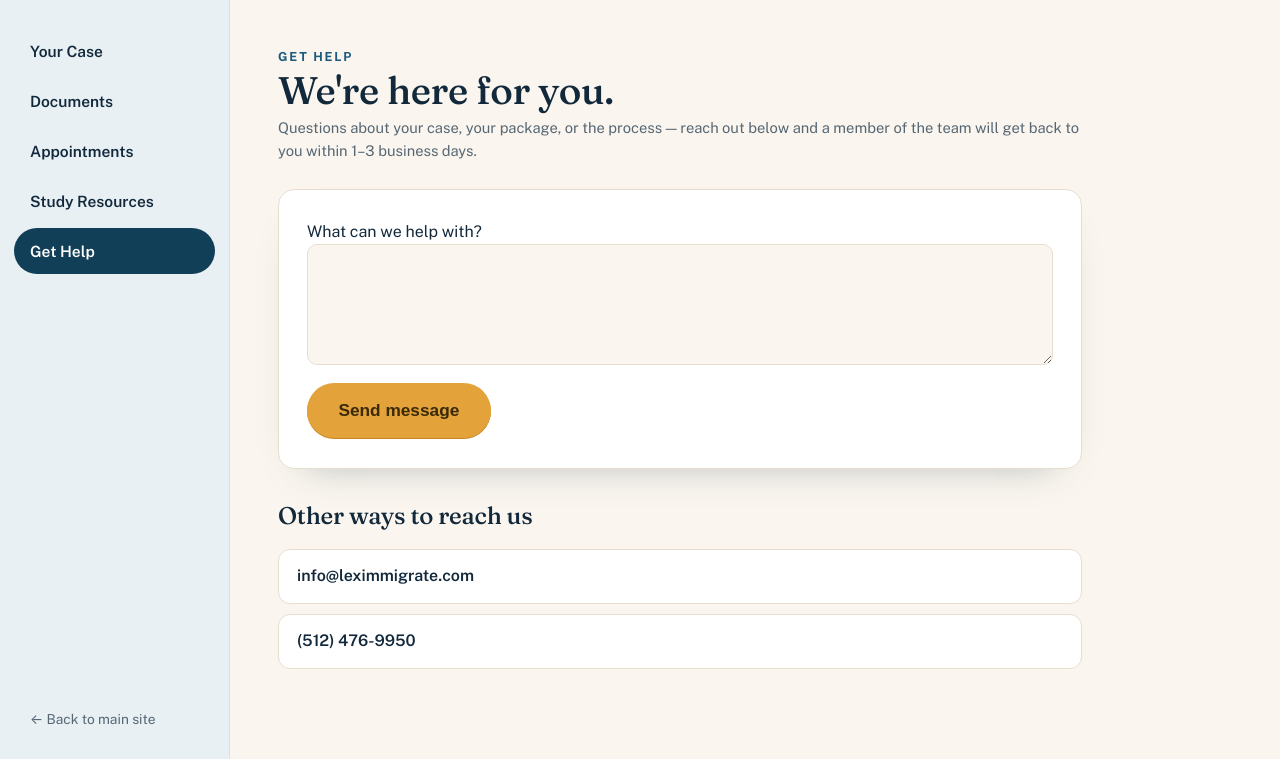
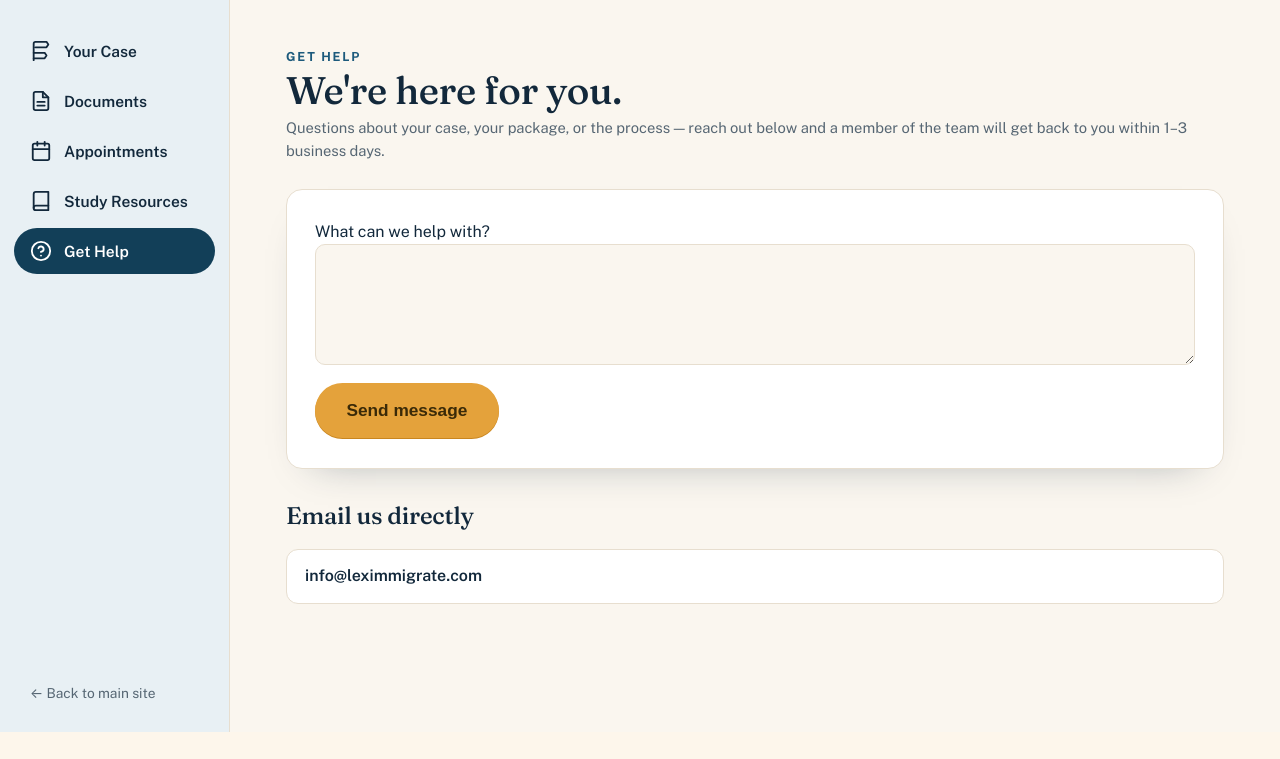
Before and after one commit to nifemisoyemi/Leximmigrate, a Django app: page /portal/help/ in a window 1280 px wide. Shown: the part 68-827 px from the top of the page. After the commit the page ends 800 px from the top, so only its background shows below. Run offline with Django 5.2, Linux system fonts and the light colour scheme; a user stored in the database is signed in; tables that the repository leaves empty hold one stand-in row (values such as "Sample post"); some libraries are stand-ins or nearby versions.

Commit message:
official form links and design fixes

```diff
--- a/catalog/management/commands/seed_catalog.py
+++ b/catalog/management/commands/seed_catalog.py
@@ -146,7 +146,8 @@ class Command(BaseCommand):
              "One more thing: the government's filing fee is paid <strong>directly to "
              "USCIS</strong>, separately from what you paid LexImmigrate. Check the "
              "current amount before you file, since it changes from time to time.",
-             [("Set up your free USCIS account", "https://myaccount.uscis.gov/"),
+             [("Form N-400 — official form & instructions (PDF)", "https://www.uscis.gov/n-400"),
+              ("File online with a free USCIS account", "https://myaccount.uscis.gov/"),
               ("Check the current filing fee", "https://www.uscis.gov/forms/filing-fees")]),
 
             (5, "Check your application status",
--- a/static/css/main.css
+++ b/static/css/main.css
@@ -292,7 +292,8 @@ footer a:hover{color:#fff}
 .side-link.on{background:var(--brand-deep);color:#fff}
 .side-foot{font-size:.86rem;color:var(--muted);padding:0 16px}
 .side-foot a:hover{color:var(--brand)}
-.app-main{padding:44px 48px 90px;max-width:900px}
+.app-main{padding:44px 56px 90px;width:100%;max-width:1200px;margin:0 auto;min-width:0}
+.step-body,.step-card p{max-width:78ch}
 .app-h1{font-family:"Fraunces",serif;font-weight:500;font-size:clamp(1.8rem,3vw,2.4rem);
   line-height:1.1;margin-bottom:6px}
 .app-sub{color:var(--muted);font-size:.92rem;margin-bottom:26px}
@@ -309,12 +310,15 @@ footer a:hover{color:#fff}
 .journey-head{display:flex;justify-content:space-between;align-items:flex-end;gap:20px;
   flex-wrap:wrap;margin-bottom:18px}
 @media (max-width:1000px){.next-cards{grid-template-columns:1fr}}
-@media (max-width:820px){.app-shell{grid-template-columns:1fr}
-  .app-side{flex-direction:row;justify-content:flex-start;gap:6px;overflow-x:auto;padding:12px 16px;border-right:0;border-bottom:1px solid var(--line)}
-  .app-side nav{display:flex;gap:6px}
-  .side-link{white-space:nowrap;margin-bottom:0}
+@media (max-width:820px){
+  .app-shell{grid-template-columns:68px 1fr}
+  .app-side{padding:20px 10px}
+  .side-link{justify-content:center;padding:11px 0}
+  .side-label{opacity:0;width:0;overflow:hidden}
   .side-foot{display:none}
-  .app-main{padding:28px 20px 70px}}
+  .side-toggle{display:none}
+  .app-main{padding:24px 16px 70px}
+}
 
 /* --- Documents checklist -------------------------------------------------- */
 .doc-progress{margin:18px 0 30px;max-width:420px}
@@ -368,8 +372,25 @@ footer a:hover{color:#fff}
 /* --- Quick-fix batch ------------------------------------------------------ */
 .side-toggle{background:none;border:1px solid var(--line);border-radius:8px;padding:6px 10px;
   cursor:pointer;font-size:1.1rem;color:var(--ink);margin-right:12px}
-.app-shell.collapsed{grid-template-columns:1fr}
-.app-shell.collapsed .app-side{display:none}
+.app-shell{position:relative}
+.side-link{display:flex;align-items:center;gap:12px;white-space:nowrap;overflow:hidden}
+.side-ico{width:22px;height:22px;flex-shrink:0;display:flex}
+.side-ico svg{width:22px;height:22px}
+.side-label{transition:opacity .15s}
+/* Collapsed = icon rail */
+.app-shell.collapsed{grid-template-columns:68px 1fr}
+.app-shell.collapsed .app-side{padding:28px 10px;overflow:visible}
+.app-shell.collapsed .side-link{justify-content:center;padding:11px 0}
+.app-shell.collapsed .side-label{opacity:0;width:0;overflow:hidden}
+.app-shell.collapsed .side-foot{display:none}
+/* Hover while collapsed: rail pops out OVER the content (content doesn't shift) */
+.app-side{grid-column:1}
+.app-main{grid-column:2}
+.app-shell.collapsed .app-side:hover{position:relative;width:230px;z-index:40;
+  padding:28px 14px;box-shadow:12px 0 30px -20px rgba(18,40,59,.5)}
+.app-shell.collapsed .app-side:hover .side-link{justify-content:flex-start;padding:11px 16px}
+.app-shell.collapsed .app-side:hover .side-label{opacity:1;width:auto}
+.app-shell.collapsed .app-side:hover .side-foot{display:block}
 .doc-cat{scroll-margin-top:90px}
 .nav{position:relative}
 @media (max-width:900px){
--- a/templates/base.html
+++ b/templates/base.html
@@ -31,7 +31,7 @@
         <a class="lang" href="#" aria-label="Cambiar a Español">Español</a>
         <a href="{% url 'login' %}" style="font-weight:600">Log in</a>
       {% endif %}
-      <a href="{% url 'quiz:start' %}" class="btn btn-primary btn-sm">See if you qualify</a>
+      <a href="{% url 'quiz:start' %}" class="btn btn-primary btn-sm">Start here</a>
     </div>
     <button class="menu-btn" aria-label="Open menu">☰</button>
   </div>
@@ -47,7 +47,7 @@
       <div>
         <div class="logo" style="margin-bottom:12px">Lex<b>Immigrate</b></div>
         <p style="max-width:32ch">Guided U.S. immigration, with as much attorney support as you want.</p>
-        <p style="margin-top:12px;font-size:.86rem;color:#8ea3b2">YSL Immigration Lawyers · Austin &amp; Laredo, TX · (512) 476-9950</p>
+        <p style="margin-top:12px;font-size:.86rem;color:#8ea3b2">YSL Immigration Lawyers · Austin &amp; Laredo, TX</p>
       </div>
       <div>
         <h5>Product</h5>
@@ -62,7 +62,7 @@
         <h5>Account</h5>
         <ul>
           <li><a href="{% url 'login' %}">Log in</a></li>
-          <li><a href="{% url 'quiz:start' %}">See if you qualify</a></li>
+          <li><a href="{% url 'quiz:start' %}">Start here</a></li>
         </ul>
       </div>
       <div>
--- a/templates/home.html
+++ b/templates/home.html
@@ -11,7 +11,7 @@
       <h1>You decide how much <em>lawyering</em> you need.</h1>
       <p class="lead">Becoming a U.S. citizen is a big step. We guide you through it clearly — and you choose how much attorney help you want, from doing it yourself to full representation.</p>
       <div class="hero-cta">
-        <a href="{% url 'quiz:start' %}" class="btn btn-primary btn-lg">See if you qualify — it's free</a>
+        <a href="{% url 'quiz:start' %}" class="btn btn-primary btn-lg">Start here — it's free</a>
         <a href="#how" class="btn btn-ghost btn-lg">See how it works</a>
       </div>
       <div class="microtrust"><span class="dot"></span> A few questions, about 2 minutes. No account or payment needed to start.</div>
@@ -87,7 +87,7 @@
         {% if package.tier.includes_representation %}
           <div class="price-note">Travel expenses for interview attendance not included.</div>
         {% endif %}
-        <a href="{% url 'quiz:start' %}" class="btn {% if package.tier.level == 3 %}btn-primary{% else %}btn-ghost{% endif %}">See if you qualify</a>
+        <a href="{% url 'quiz:start' %}" class="btn {% if package.tier.level == 3 %}btn-primary{% else %}btn-ghost{% endif %}">Start here</a>
       </div>
       {% endfor %}
     </div>
--- a/templates/legal/attorney_client_notice.html
+++ b/templates/legal/attorney_client_notice.html
@@ -44,7 +44,7 @@
     <p>YSL Immigration Lawyers is a Texas law firm. Its attorneys are licensed in [JURISDICTION(S) — CONFIRM]. Immigration law is federal, which allows the Firm to assist clients with federal immigration matters regardless of the state where they live; the Firm does not advise on other states' laws. [ATTORNEY TO CONFIRM whether any additional advertising disclosures are required, including the firm's principal-office designation under the Texas Disciplinary Rules.]</p>
 
     <h2>7. Questions</h2>
-    <p>If you're unsure whether you are a client of the Firm, or what your package covers — ask. YSL Immigration Lawyers · Austin &amp; Laredo, TX · (512) 476-9950 · [CONTACT EMAIL].</p>
+    <p>If you're unsure whether you are a client of the Firm, or what your package covers — ask. YSL Immigration Lawyers · Austin &amp; Laredo, TX · info@leximmigrate.com</p>
 
   </div>
 </section>
--- a/templates/legal/privacy.html
+++ b/templates/legal/privacy.html
@@ -17,7 +17,7 @@
 
     <h2>1. Who we are</h2>
     <p>LexImmigrate is a service of <strong>YSL Immigration Lawyers</strong> ("the Firm," "we," "us"), a law firm founded by attorney Yohana Saucedo with offices in Austin and Laredo, Texas. The Firm is the controller of the personal information collected through this site.</p>
-    <p>Questions about this policy or your information: <strong>[PRIVACY CONTACT EMAIL]</strong> · [FIRM MAILING ADDRESS] · (512) 476-9950.</p>
+    <p>Questions about this policy or your information: <strong>[PRIVACY CONTACT EMAIL]</strong> · info@leximmigrate.com · </p>
 
     <h2>2. What we collect</h2>
     <p><strong>Information you give us.</strong></p>
@@ -89,7 +89,7 @@
     <p>If we change this policy in a meaningful way, we will update the date at the top and, for significant changes, notify account holders by email. Continued use of the site after a change takes effect means the updated policy applies.</p>
 
     <h2>12. Contact</h2>
-    <p>YSL Immigration Lawyers · [FIRM MAILING ADDRESS] · (512) 476-9950 · <strong>[PRIVACY CONTACT EMAIL]</strong></p>
+    <p>YSL Immigration Lawyers · yohana@attorneysaucedo.com <strong>info@leximmigrate.com</strong></p>
 
   </div>
 </section>
--- a/templates/legal/terms.html
+++ b/templates/legal/terms.html
@@ -68,7 +68,7 @@
     <p>We may update these terms. If we make significant changes, we will notify account holders by email before the changes take effect. Your continued use of the platform after that means the updated terms apply. Changes do not retroactively alter the engagement agreement for a package you already purchased.</p>
 
     <h2>15. Contact</h2>
-    <p>YSL Immigration Lawyers · [FIRM MAILING ADDRESS] · (512) 476-9950 · [SUPPORT EMAIL]</p>
+    <p>YSL Immigration Lawyers · yohana@attorneysaucedo.com · info@leximmigrate.com</p>
 
   </div>
 </section>
--- a/templates/portal/appointments.html
+++ b/templates/portal/appointments.html
@@ -8,8 +8,8 @@
 
   {% if can_book %}
     <p class="app-sub">
-      {{ case.package.tier.included_meetings|default:"Your" }} meeting{{ case.package.tier.included_meetings|pluralize }}
-      with {{ case.package.tier.meetings_note|default:"your attorney" }} — pick whatever time works best for you below.
+      Pick a time with your attorney below.
+      {% if case.package.tier.included_meetings %}Your package includes {{ case.package.tier.included_meetings }} meeting{{ case.package.tier.included_meetings|pluralize }}.{% endif %}
       {% if case.package.tier.meetings_note %}<small>{{ case.package.tier.meetings_note }}</small>{% endif %}
     </p>
 
--- a/templates/portal/base_portal.html
+++ b/templates/portal/base_portal.html
@@ -28,11 +28,26 @@
 <div class="app-shell">
   <aside class="app-side">
     <nav aria-label="Portal">
-      <a class="side-link{% if active == 'case' %} on{% endif %}" href="{% url 'portal:dashboard' %}">Your Case</a>
-      <a class="side-link{% if active == 'documents' %} on{% endif %}" href="{% url 'portal:documents' %}">Documents</a>
-      <a class="side-link{% if active == 'appointments' %} on{% endif %}" href="{% url 'portal:appointments' %}">Appointments</a>
-      <a class="side-link{% if active == 'resources' %} on{% endif %}" href="{% url 'portal:resources' %}">Study Resources</a>
-      <a class="side-link{% if active == 'help' %} on{% endif %}" href="{% url 'portal:help' %}">Get Help</a>
+      <a class="side-link{% if active == 'case' %} on{% endif %}" href="{% url 'portal:dashboard' %}" title="Your Case">
+        <span class="side-ico"><svg viewBox="0 0 24 24" fill="none" stroke="currentColor" stroke-width="2" stroke-linecap="round" stroke-linejoin="round"><path d="M4 22V4a2 2 0 0 1 2-2h12l2 3-2 3H6"/><path d="M4 14h12l2 3-2 3H4"/></svg></span>
+        <span class="side-label">Your Case</span>
+      </a>
+      <a class="side-link{% if active == 'documents' %} on{% endif %}" href="{% url 'portal:documents' %}" title="Documents">
+        <span class="side-ico"><svg viewBox="0 0 24 24" fill="none" stroke="currentColor" stroke-width="2" stroke-linecap="round" stroke-linejoin="round"><path d="M14 2H6a2 2 0 0 0-2 2v16a2 2 0 0 0 2 2h12a2 2 0 0 0 2-2V8z"/><path d="M14 2v6h6"/><path d="M8 13h8M8 17h8"/></svg></span>
+        <span class="side-label">Documents</span>
+      </a>
+      <a class="side-link{% if active == 'appointments' %} on{% endif %}" href="{% url 'portal:appointments' %}" title="Appointments">
+        <span class="side-ico"><svg viewBox="0 0 24 24" fill="none" stroke="currentColor" stroke-width="2" stroke-linecap="round" stroke-linejoin="round"><rect x="3" y="4" width="18" height="18" rx="2"/><path d="M16 2v4M8 2v4M3 10h18"/></svg></span>
+        <span class="side-label">Appointments</span>
+      </a>
+      <a class="side-link{% if active == 'resources' %} on{% endif %}" href="{% url 'portal:resources' %}" title="Study Resources">
+        <span class="side-ico"><svg viewBox="0 0 24 24" fill="none" stroke="currentColor" stroke-width="2" stroke-linecap="round" stroke-linejoin="round"><path d="M4 19.5A2.5 2.5 0 0 1 6.5 17H20"/><path d="M6.5 2H20v20H6.5A2.5 2.5 0 0 1 4 19.5v-15A2.5 2.5 0 0 1 6.5 2z"/></svg></span>
+        <span class="side-label">Study Resources</span>
+      </a>
+      <a class="side-link{% if active == 'help' %} on{% endif %}" href="{% url 'portal:help' %}" title="Get Help">
+        <span class="side-ico"><svg viewBox="0 0 24 24" fill="none" stroke="currentColor" stroke-width="2" stroke-linecap="round" stroke-linejoin="round"><circle cx="12" cy="12" r="10"/><path d="M9.1 9a3 3 0 0 1 5.8 1c0 2-3 3-3 3"/><path d="M12 17h.01"/></svg></span>
+        <span class="side-label">Get Help</span>
+      </a>
     </nav>
     <div class="side-foot">
       <a href="{% url 'home' %}">← Back to main site</a>
--- a/templates/portal/help.html
+++ b/templates/portal/help.html
@@ -23,13 +23,10 @@
     </form>
   </div>
 
-  <h2 class="portal-h2" style="margin-top:34px">Other ways to reach us</h2>
+  <h2 class="portal-h2" style="margin-top:34px">Email us directly</h2>
   <div class="resource-cards">
     <a class="resource-card" href="mailto:info@leximmigrate.com">
       info@leximmigrate.com
     </a>
-    <a class="resource-card" href="tel:+15124769950">
-      (512) 476-9950
-    </a>
   </div>
 {% endblock %}
```
